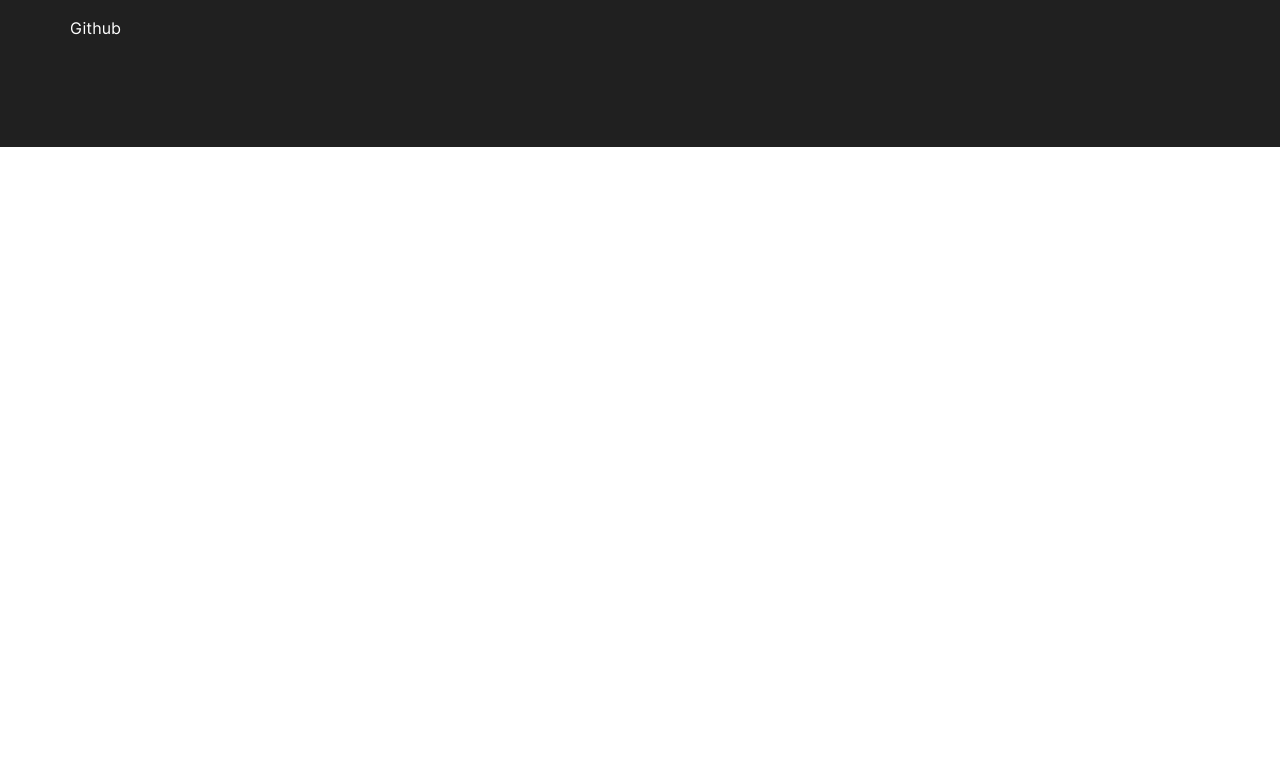
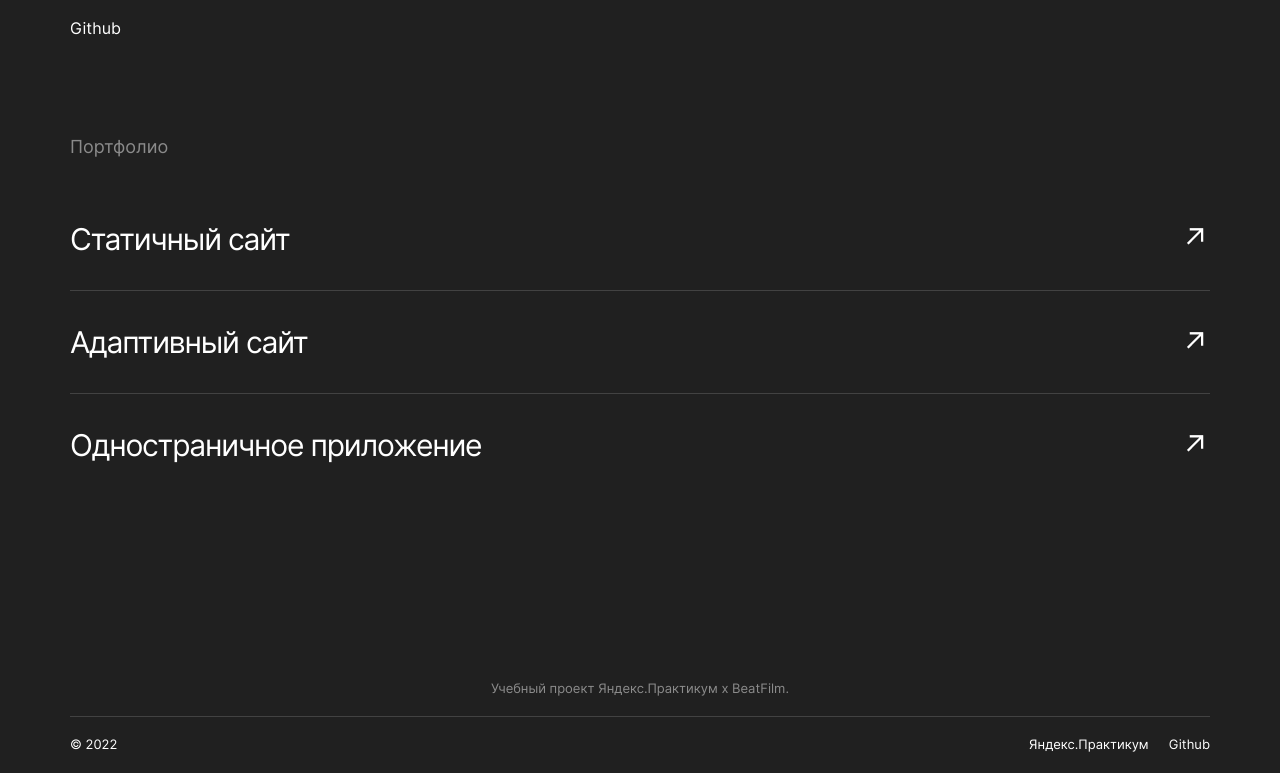
Before and after one commit to NikolayKrishtopa/movies-explorer-frontend, a React (Create React App) app: page / in a window 1280 px wide. Shown: the part 2454-3227 px from the top of the page. Before the commit the page ends 2601 px from the top, so only its background shows below. Built offline with nearby package versions, Linux system fonts and the light colour scheme.

Commit message:
feat/add portfolio and footer

```diff
--- a/src/components/AboutMe/AboutMe.jsx
+++ b/src/components/AboutMe/AboutMe.jsx
@@ -1,4 +1,5 @@
 import userPhoto from "../../images/photo.png";
+import Portfolio from "../Portfolio/Portfolio";
 
 export default function AboutMe() {
   return (
@@ -28,6 +29,7 @@ export default function AboutMe() {
           </a>
         </div>
       </div>
+      <Portfolio />
     </section>
   );
 }
--- a/src/components/App/App.js
+++ b/src/components/App/App.js
@@ -1,5 +1,6 @@
 import AboutMe from "../AboutMe/AboutMe";
 import AboutProject from "../AboutProject/AboutProject";
+import Footer from "../Footer/Footer";
 import NavTab from "../NavTab/NavTab";
 import Promo from "../Promo/Promo";
 import Techs from "../Techs/Techs";
@@ -14,6 +15,7 @@ function App() {
         <AboutProject />
         <Techs />
         <AboutMe />
+        <Footer />
       </div>
     </div>
   );
--- /dev/null
+++ b/src/components/Footer/Footer.jsx
@@ -0,0 +1,28 @@
+export default function Footer() {
+  return (
+    <footer className="footer">
+      <p className="footer__heading">
+        Учебный проект Яндекс.Практикум х BeatFilm.
+      </p>
+      <div className="footer__bottom">
+        <p className="footer__year">© 2022</p>
+        <div className="footer__links">
+          <a
+            href="https://practicum.yandex.ru/"
+            target="_blank"
+            className="footer__link"
+          >
+            Яндекс.Практикум
+          </a>
+          <a
+            href="https://github.com/NikolayKrishtopa"
+            target="_blank"
+            className="footer__link"
+          >
+            Github
+          </a>
+        </div>
+      </div>
+    </footer>
+  );
+}
--- a/src/components/Footer/Footer.scss
+++ b/src/components/Footer/Footer.scss
@@ -0,0 +1,45 @@
+@import "../../commonStylles/commonStyles.scss";
+
+%text-style {
+  font-size: 13px;
+  font-weight: 400;
+  letter-spacing: 0px;
+  line-height: 1.21;
+}
+.footer {
+  @extend %section;
+  background-color: $content-bg-color_dark;
+  padding-top: 79px;
+  padding-bottom: 0;
+}
+.footer__heading {
+  @extend %text-style;
+  margin: 0;
+  padding: 0 0 20px 0;
+  text-align: center;
+  border-bottom: 1px solid #424242;
+  color: #8b8b8b;
+}
+.footer__links {
+  display: flex;
+  gap: 20px;
+}
+.footer__year {
+  @extend %text-style;
+  margin: 0;
+  padding: 0;
+}
+.footer__bottom {
+  margin: 0;
+  padding: 20px 0;
+  display: flex;
+  justify-content: space-between;
+  align-items: center;
+}
+.footer__link {
+  @extend %text-style;
+  margin: 0;
+  padding: 0;
+  text-decoration: none;
+  color: #fff;
+}
--- /dev/null
+++ b/src/components/Portfolio/Portfolio.jsx
@@ -0,0 +1,42 @@
+import icon from "../../images/link-icon.png";
+
+export default function Portfolio() {
+  return (
+    <div className="portfolio">
+      <p className="portfolio__heading">Портфолио</p>
+      <div className="portfolio__item">
+        <p className="portfolio__item-text">Статичный сайт</p>
+        <a href="https://nikolaykrishtopa.github.io/woodies/" target="_blank">
+          <img
+            src={icon}
+            alt="Перейти на страницу проекта"
+            className="portfolio__item-icon"
+          />
+        </a>
+      </div>
+      <div className="portfolio__item">
+        <p className="portfolio__item-text">Адаптивный сайт</p>
+        <a
+          href="https://maksimnikolaev.github.io/Lubimovka/index.html"
+          target="_blank"
+        >
+          <img
+            src={icon}
+            alt="Перейти на страницу проекта"
+            className="portfolio__item-icon"
+          />
+        </a>
+      </div>
+      <div className="portfolio__item">
+        <p className="portfolio__item-text">Одностраничное приложение</p>
+        <a href="https://nikolaykrishtopa.github.io/sign-in" target="_blank">
+          <img
+            src={icon}
+            alt="Перейти на страницу проекта"
+            className="portfolio__item-icon"
+          />
+        </a>
+      </div>
+    </div>
+  );
+}
--- /dev/null
+++ b/src/components/Portfolio/Portfolio.scss
@@ -0,0 +1,39 @@
+.portfolio {
+  margin: 100px 0 0 0;
+  padding: 0;
+  width: 100%;
+}
+.portfolio__heading {
+  margin: 0 0 30px 0;
+  padding: 0;
+  font-size: 18px;
+  font-weight: 400;
+  line-height: 20px;
+  letter-spacing: 0px;
+  color: #8b8b8b;
+}
+.portfolio__item {
+  margin: 0;
+  padding: 20px 0;
+  width: 100%;
+  display: flex;
+  justify-content: space-between;
+  align-items: center;
+  border-bottom: 1px solid #424242;
+  &:last-child {
+    border: none;
+    padding-bottom: 15px;
+  }
+}
+.portfolio__item-text {
+  margin: 0;
+  padding: 0;
+  font-size: 30px;
+  font-weight: 400;
+  line-height: 50px;
+  letter-spacing: -0.04em;
+}
+.portfolio__item-icon {
+  margin: 0;
+  padding: 21px 6px;
+}
--- a/src/index.scss
+++ b/src/index.scss
@@ -6,3 +6,5 @@
 @import url(./components/AboutProject/AboutProject.scss);
 @import url(./components/Techs/Techs.scss);
 @import url(./components/AboutMe/AboutMe.scss);
+@import url(./components/Portfolio/Portfolio.scss);
+@import url(./components/Footer/Footer.scss);
```
Also changed, not shown: src/components/Footer/Footer.js (deleted), src/images/link-icon.png (added).
